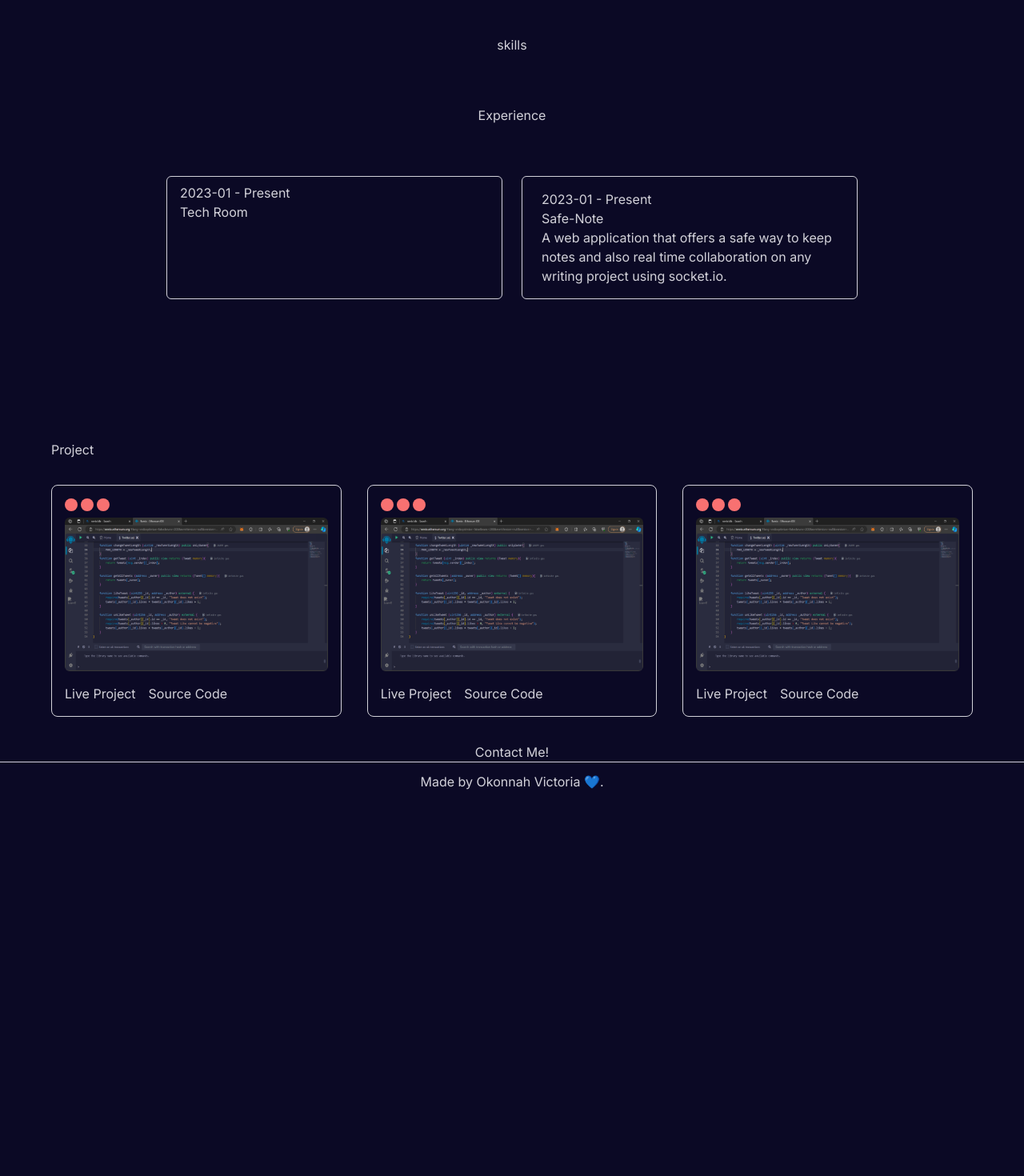
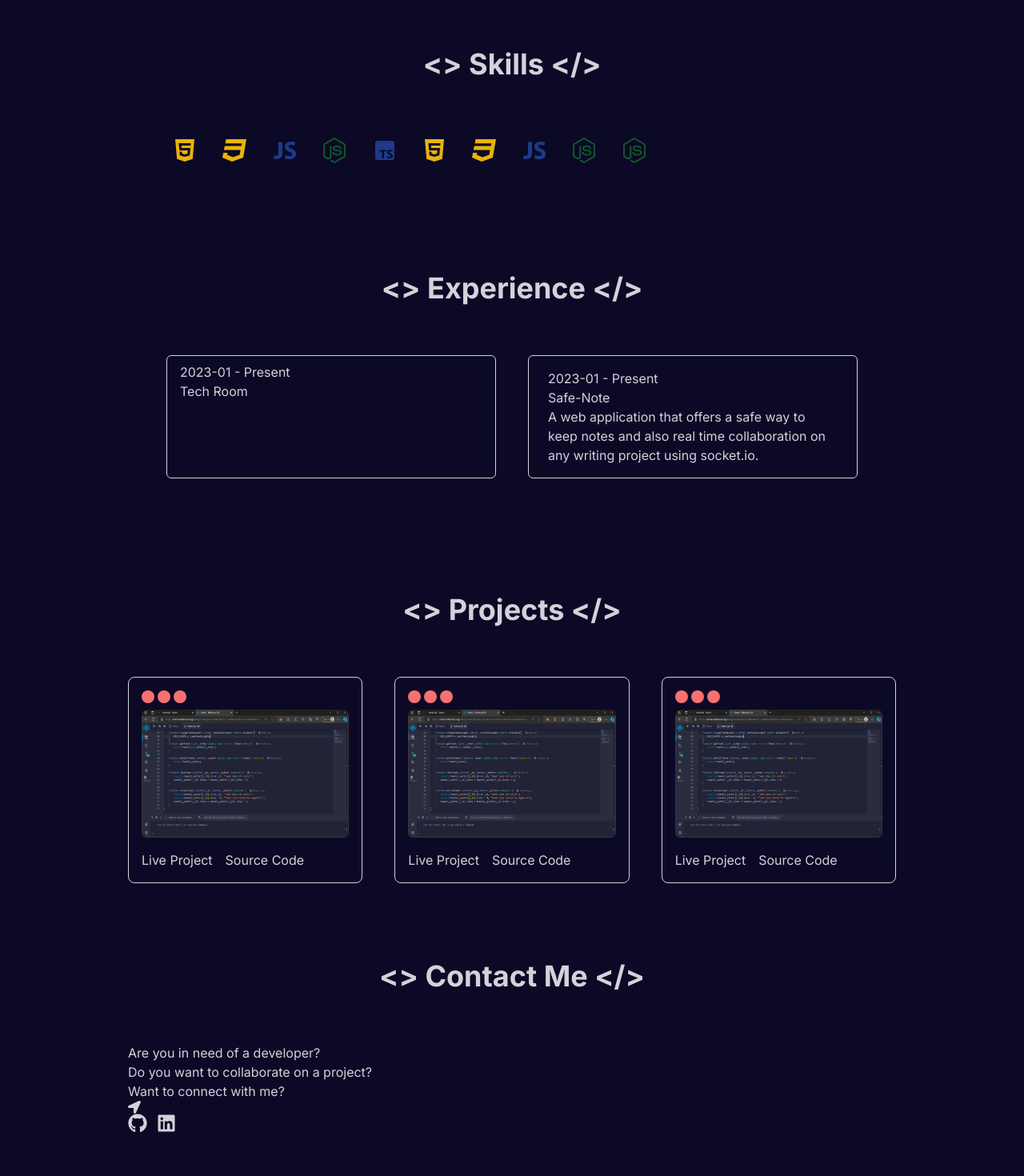
Before and after one commit to Vhickyy/my_portfolio, a Next.js app: page / in a window 1280 px wide. Shown: the part 1080-2550 px from the top of the page at 80% size. Before the commit the page ends 2081 px from the top, so only its background shows below. Built offline with nearby package versions, Linux system fonts and the light colour scheme.

Commit message:
adding adequate spacing

```diff
--- a/src/components/About.tsx
+++ b/src/components/About.tsx
@@ -54,7 +54,7 @@ const About = () => {
   return (
     <section className="w-full xl:w-[90%] mx-auto">
         <main className='w-[80%] md:w-[90%] lg:w-[80%] xl:w-[75%] mx-auto'>
-            <h1 className='text-center'>About</h1>
+            <h1 className='text-center text-2xl md:text-4xl font-bold'>{"<> About Me </>"}</h1>
             <section className='py-[4rem] flex flex-col gap-8 lg:gap-10 md:flex-row items-center '>
                 <motion.aside className='relative flex justify-center items-center'
                     initial={{x: "-100px",opacity:0.1}}
@@ -71,7 +71,7 @@ const About = () => {
                 <aside className='grid gap-2'>
                     <p>My name is Victoria Okonnah and I'm a full-Stack developer. I'm skilled at building accessibile, responsive and scalable web applications using React.js on the frontend and Node.js on the backend. </p>
                     <p>I have good communication skill, I love to code.</p>
-                    <div className='flex flex-wrap gap-4 mt-2'>
+                    {/* <div className='flex flex-wrap gap-4 mt-2'>
                     {skills.map((skill,index)=>{
                         return (
                             <button className='shadow py-2 min-w-[2.9rem] grid place-items-center' key={index}>
@@ -79,7 +79,7 @@ const About = () => {
                             </button>
                             )
                         })}
-                    </div>
+                    </div> */}
                 </aside>
             </section>
         </main>
--- a/src/components/Contact.tsx
+++ b/src/components/Contact.tsx
@@ -1,11 +1,26 @@
 import React from 'react'
+import { FaGithub, FaLinkedin, FaLocationArrow, FaSearchLocation } from 'react-icons/fa'
 
 const Contact = () => {
   return (
     <section className="w-full mx-auto">
-        <div>
-        <h1 className='text-center'>Contact Me!</h1>
+        <main className='w-[85%] md:w-[90%] lg:w-[80%] xl:w-[75%] mx-auto'>
+        <h1 className='text-center text-2xl md:text-4xl font-bold'>{"<> Contact Me </>"}</h1>
+        <div className='py-[4rem]'>
+            <div >
+                <p>Are you in need of a developer?</p>
+                <p>Do you want to collaborate on a project?</p>
+                <p>Want to connect with me?</p>
+            </div>
+            <div>
+                <FaLocationArrow/>
+            </div>
+            <div className='flex gap-3'>
+                <FaGithub className="w-6 h-6"/>
+                <FaLinkedin className="w-6 h-6"/>
+            </div>
         </div>
+        </main>
     </section>
   )
 }
--- a/src/components/Experience.tsx
+++ b/src/components/Experience.tsx
@@ -5,8 +5,8 @@ const Experience = () => {
     <section className="w-full xl:w-[90%] mx-auto">
         <main className='py-[4rem] w-[85%] md:w-[90%] lg:w-[80%] xl:w-[75%] mx-auto'>
             <div>
-                <h2 className='text-center'>Experience</h2>
-                <div className='grid gap-6 py-[4rem] sm:grid-cols-2'>
+            <h1 className='text-center text-2xl md:text-4xl font-bold'>{"<> Experience </>"}</h1>
+                <div className='grid gap-6 lg:gap-10 py-[4rem] sm:grid-cols-2'>
                     <div className='shadow px-4 py-2 border border-textColor rounded-md'>
                         <p>2023-01 - Present</p>
                         <p>Tech Room</p>
--- a/src/components/Footer.tsx
+++ b/src/components/Footer.tsx
@@ -2,7 +2,7 @@ import React from 'react'
 
 const Footer = () => {
   return (
-    <footer className='text-center py-3 border-t border-textColor'>
+    <footer className='text-center text-sm py-3 border-t border-textColor'>
         Made by Okonnah Victoria 💙.
     </footer>
   )
--- a/src/components/Header.tsx
+++ b/src/components/Header.tsx
@@ -33,9 +33,6 @@ const Header = () => {
         return () => window.removeEventListener("scroll",scroll)
     },[position])
 
-    const toggleMobileMenu = () => {
-        setMobileMenu(pre=>!pre)
-    }
     // const links = navLinks.map((link,index)=>{
     //     return (
     //         <button className='border border-gray-500 p-2 rounded-md' key={index}>
@@ -64,7 +61,7 @@ const Header = () => {
             {/* third flex item */}
             <section className='flex gap-4'>
                 {/* mobile nav */}
-                <aside className={` shadow bg-bgColor  grid items-center rounded-md relative md:hidden`} onClick={toggleMobileMenu}>
+                <aside className={` shadow bg-bgColor  grid items-center rounded-md relative md:hidden`} onClick={()=>setMobileMenu(pre=>!pre)}>
                     <button className='border border-gray-500 p-2 rounded-md '>
                         <div className='h-6 w-6 bg-red-400 rounded-full'></div>
                     </button>
--- a/src/components/Project.tsx
+++ b/src/components/Project.tsx
@@ -4,9 +4,9 @@ import Work from "@/images/remix.png"
 const Project = () => {
   return (
     <section className="w-full mx-auto">
-        <main className='pt-[1rem] pb-[2rem] w-[80%] sm:w-[90%]  mx-auto'>
-            <h2 className='py-[2rem]'>Project</h2>
-            <div className='grid gap-8 sm:grid-cols-2 lg:grid-cols-3 '>
+        <main className='pt-[1rem] pb-[2rem] w-[80%] sm:w-[90%] lg:w-[80%] xl:w-[75%]  mx-auto'>
+        <h1 className='text-center text-2xl md:text-4xl font-bold'>{"<> Projects </>"}</h1>
+            <div className='grid gap-6 lg:gap-10 py-[4rem] sm:grid-cols-2 xl:grid-cols-3 '>
                 {[1,2,3].map((work,index)=>{
                     return(
                         <div className='shadow py-4 px-4 rounded-lg border border-textColor' key={index}>
@@ -16,7 +16,7 @@ const Project = () => {
                                 <div className='w-4 h-4 rounded-full bg-red-400'></div>
                             </div>
                             <div className='cursor-pointer relative group'>
-                                <Image src={Work} alt='work' className=' w-full h-[12rem] rounded-md '/>
+                                <Image src={Work} alt='work' className=' w-full h-[10rem] rounded-md '/>
                                 <div className='absolute bottom-0 left-0 right-0 bg-[#ffc0cb99] group-hover:top-0'></div>
                             </div>
                             <div className='mt-4 flex gap-4'>
--- a/src/components/Skills.tsx
+++ b/src/components/Skills.tsx
@@ -1,9 +1,20 @@
 import React from 'react'
-
+import {skills} from "@/data/data"
 const Skills = () => {
   return (
     <section className="w-full xl:w-[90%] mx-auto grid place-items-center">
-        skills
+        <main className='w-[80%] md:w-[90%] lg:w-[80%] xl:w-[75%] mx-auto'>
+        <h1 className='text-center text-2xl md:text-4xl font-bold'>{"<> Skills </>"}</h1>
+            <div className='flex flex-wrap gap-4 py-[4rem]'>
+                {skills.map((skill,index)=>{
+                    return (
+                        <button className='shadow py-2 min-w-[2.9rem] grid place-items-center' key={index}>
+                            {skill.icon}
+                        </button>
+                    )
+                })}
+            </div>
+        </main>
     </section>
   )
 }
```
